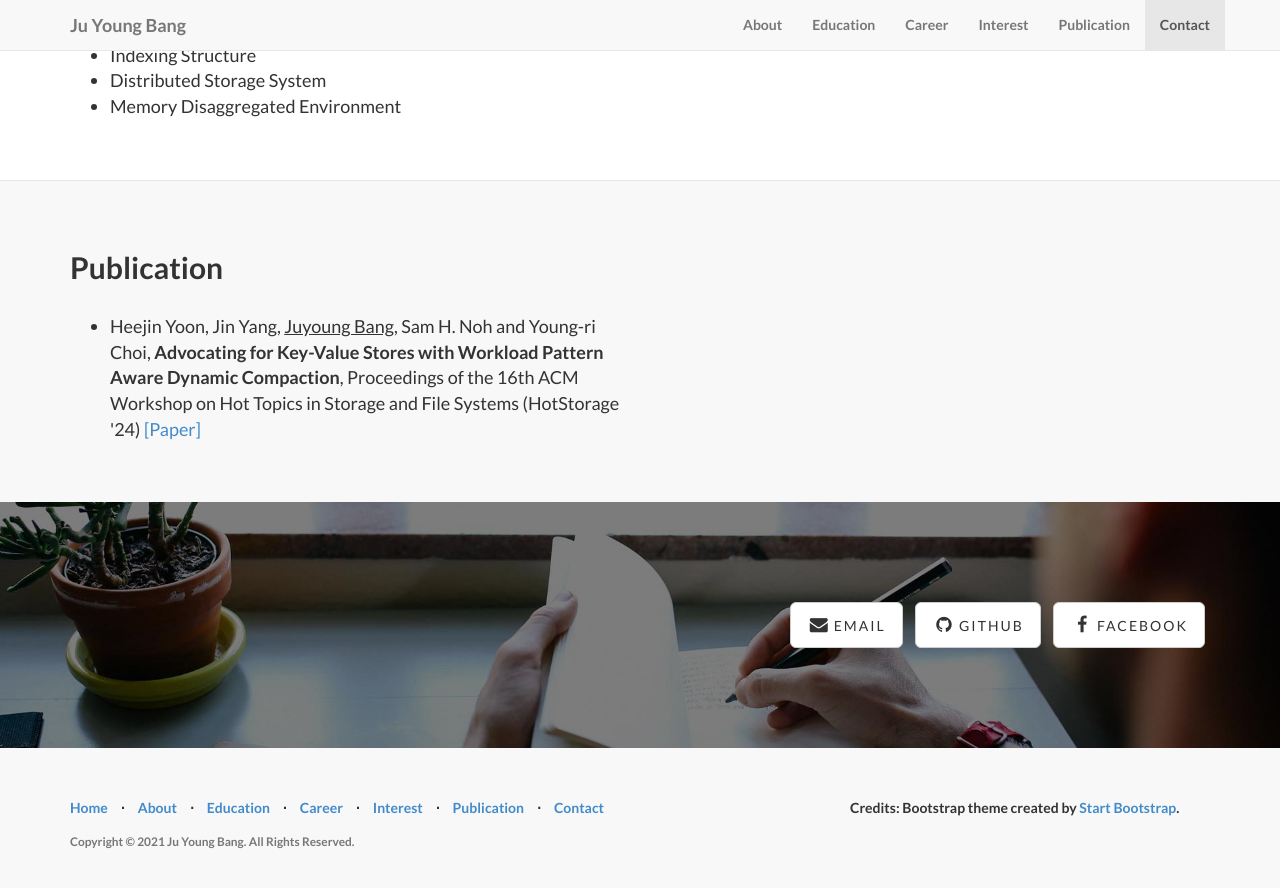
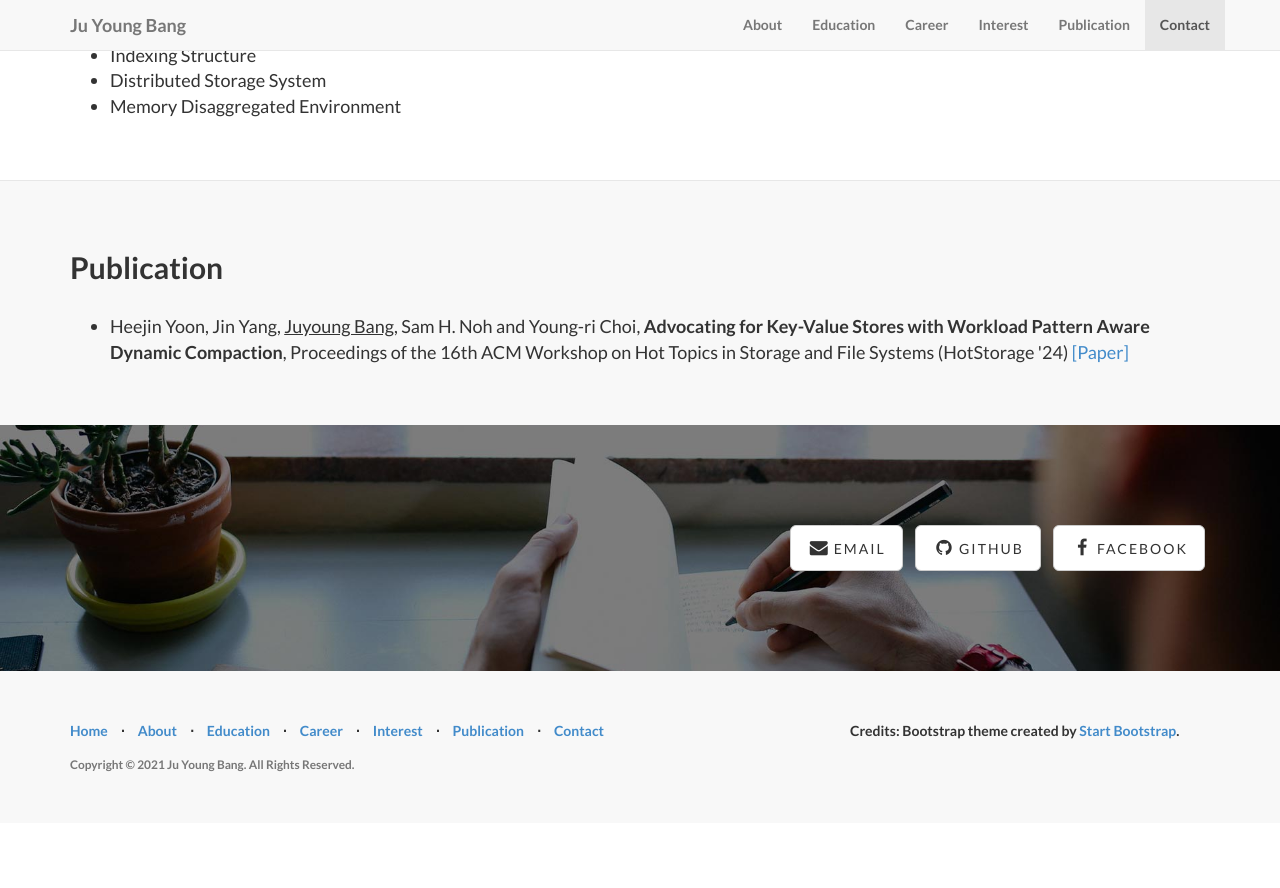
Before and after one commit to juyoungbang/juyoungbang.github.io, a Jekyll site: the page built from index.html, in a window 1280 px wide and 900 px high, scrolled down 1980 px. Shown: the top 888 px of the window. Built offline with Jekyll 4.4.1, drawn with Linux system fonts in a browser that asks for light colours; after the commit the page ends 2803 px from its top, so only the background shows below that.

Commit message:
Modify style

```diff
--- a/_includes/career.html
+++ b/_includes/career.html
@@ -2,7 +2,7 @@
 <section id="career" class="content-section-a">
     <div class="container">
         <div class="row">
-            <div class="col-sm-6">
+            <div class="col-sm-12">
                 <h2>Career</h2>
                 <br />
                 <ul style="font-size:18px; font-weight:lighter">
--- a/_includes/interest.html
+++ b/_includes/interest.html
@@ -2,7 +2,7 @@
 <section id="interest" class="content-section-b">
     <div class="container">
         <div class="row">
-            <div class="col-sm-6">
+            <div class="col-sm-12">
                 <h2>Interest</h2>
                 <br />
                 <ul style="font-size:18px; font-weight:lighter">
--- a/_includes/publication.html
+++ b/_includes/publication.html
@@ -2,7 +2,7 @@
 <section id="publication" class="content-section-a">
     <div class="container">
         <div class="row">
-            <div class="col-sm-6">
+            <div class="col-sm-12">
                 <h2>Publication</h2>
                 <br />
                 <ul style="font-size:18px; font-weight:lighter">
```
